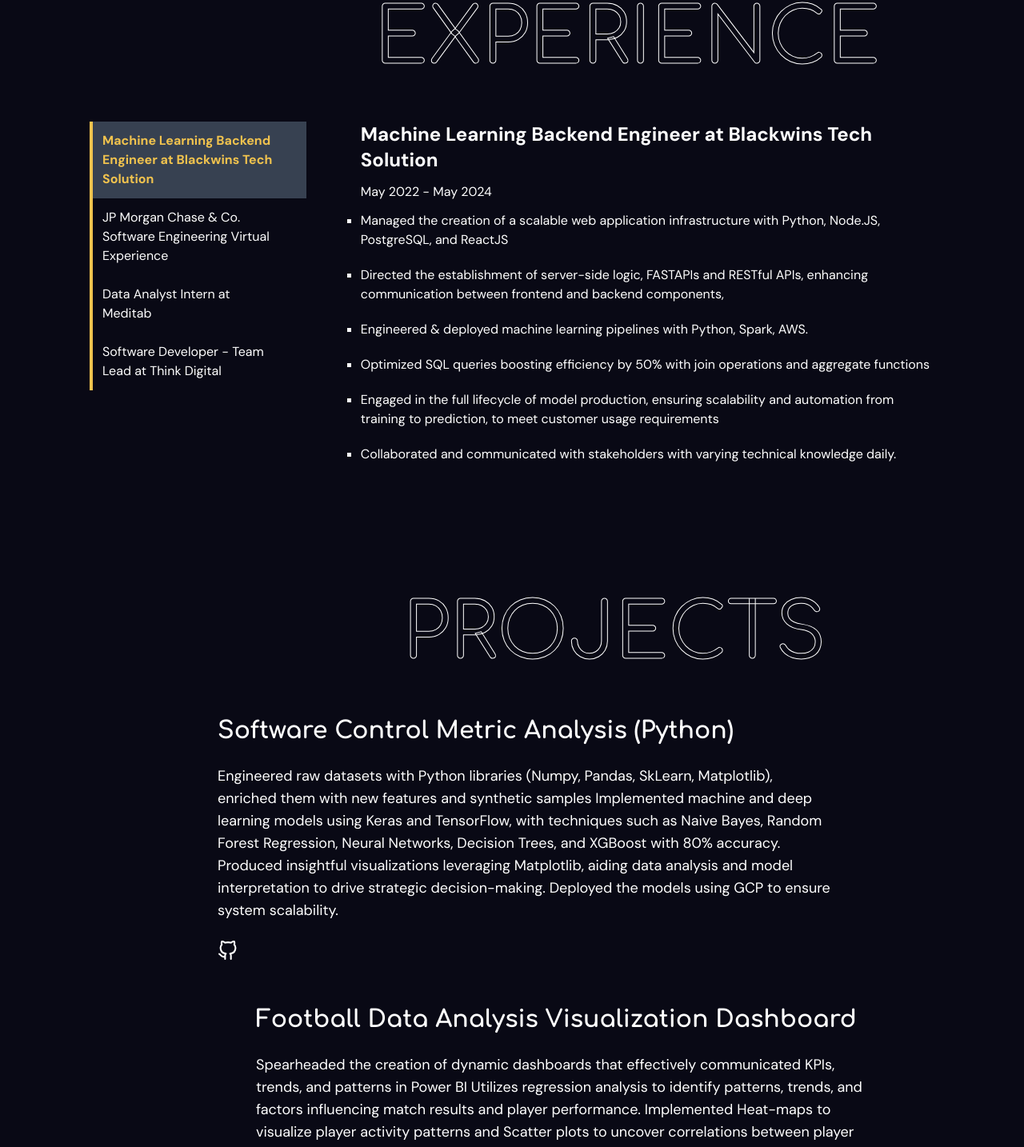
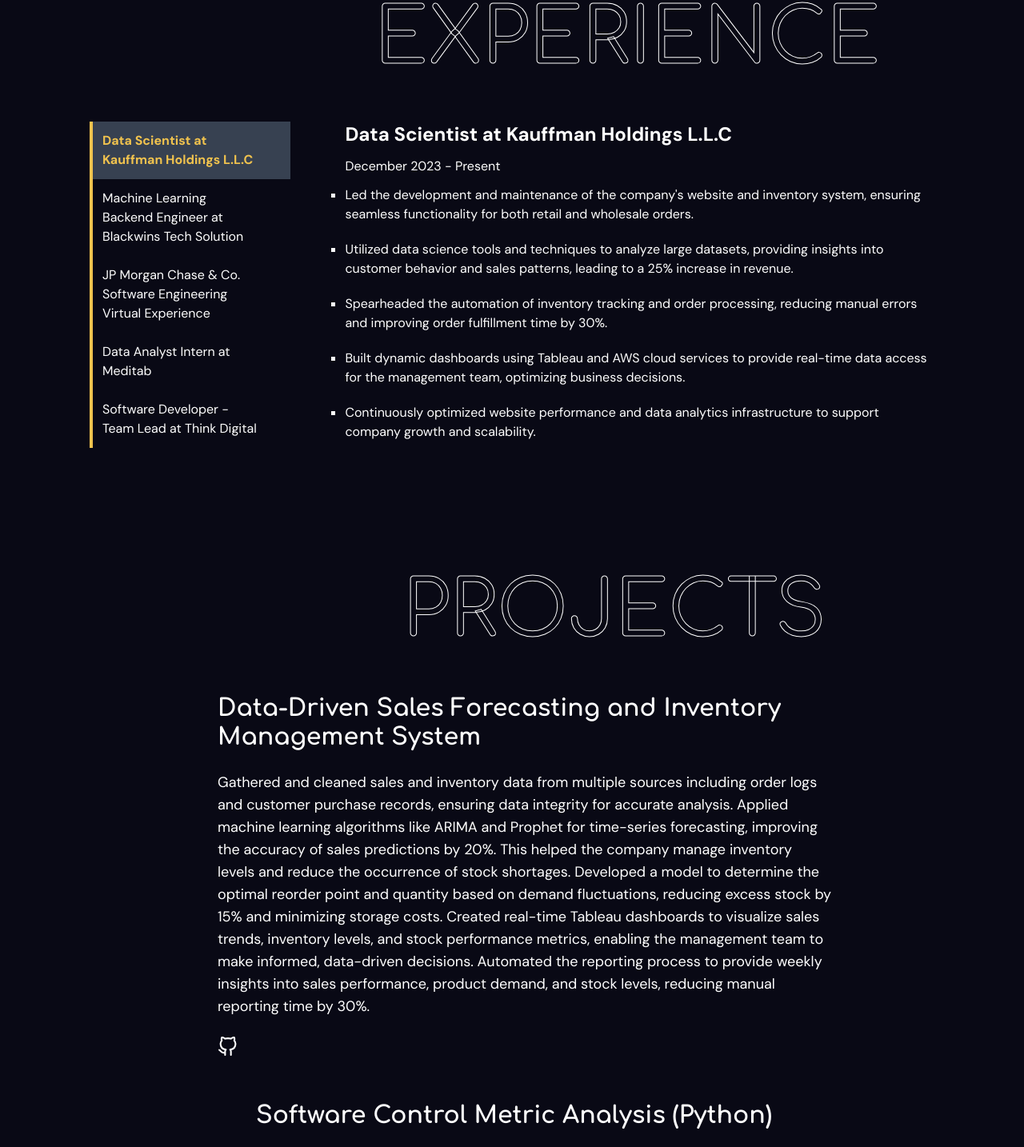
Before and after one commit to Vimarsh07/Portfolio, a Next.js app: page / in a window 1280 px wide. Shown: the part 1432-2866 px from the top of the page at 80% size. Built offline with nearby package versions, Linux system fonts and the light colour scheme.

Commit message:
experience change

```diff
--- a/Components/data/ProjectData.js
+++ b/Components/data/ProjectData.js
@@ -1,6 +1,20 @@
 /** @format */
 
 export const Data = {
+
+   "Data-Driven Sales Forecasting and Inventory Management System":{
+    description: `
+    Gathered and cleaned sales and inventory data from multiple sources including order logs and customer purchase records, ensuring data integrity for accurate analysis.
+    Applied machine learning algorithms like ARIMA and Prophet for time-series forecasting, improving the accuracy of sales predictions by 20%. This helped the company manage inventory levels and reduce the occurrence of stock shortages.
+    Developed a model to determine the optimal reorder point and quantity based on demand fluctuations, reducing excess stock by 15% and minimizing storage costs.
+    Created real-time Tableau dashboards to visualize sales trends, inventory levels, and stock performance metrics, enabling the management team to make informed, data-driven decisions.
+    Automated the reporting process to provide weekly insights into sales performance, product demand, and stock levels, reducing manual reporting time by 30%.`
+
+   },
+
+
+
+
   "Software Control Metric Analysis (Python)": {
     description: `
     Engineered raw datasets with Python libraries (Numpy, Pandas, SkLearn, Matplotlib), enriched them with new features and synthetic samples
--- a/Components/data/experienceData.js
+++ b/Components/data/experienceData.js
@@ -2,8 +2,18 @@
 
 
 export const Data = {
+  "Data Scientist at Kauffman Holdings L.L.C": {
+    Duration: "December 2023 - Present",
+    points: [
+      "Led the development and maintenance of the company's website and inventory system, ensuring seamless functionality for both retail and wholesale orders.",
+      "Utilized data science tools and techniques to analyze large datasets, providing insights into customer behavior and sales patterns, leading to a 25% increase in revenue.",
+      "Spearheaded the automation of inventory tracking and order processing, reducing manual errors and improving order fulfillment time by 30%.",
+      "Built dynamic dashboards using Tableau and AWS cloud services to provide real-time data access for the management team, optimizing business decisions.",
+      "Continuously optimized website performance and data analytics infrastructure to support company growth and scalability.",
+    ],
+  },
   "Machine Learning Backend Engineer at Blackwins Tech Solution": {
-    Duration: "May 2022 - May 2024",
+    Duration: "May 2022 - May 2023",
     points: [
       "Managed the creation of a scalable web application infrastructure with Python, Node.JS, PostgreSQL, and ReactJS",
       "Directed the establishment of server-side logic, FASTAPIs and RESTful APIs, enhancing communication between frontend and backend components,",
```
